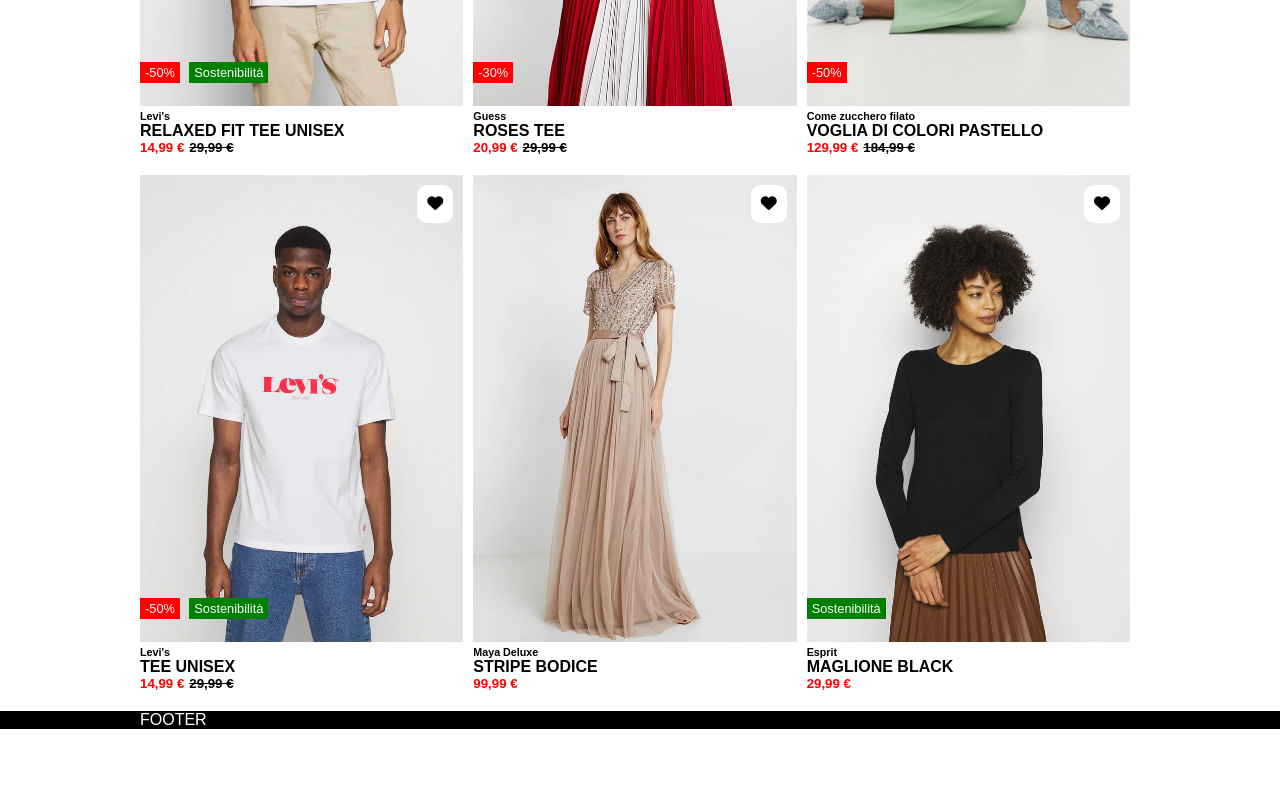
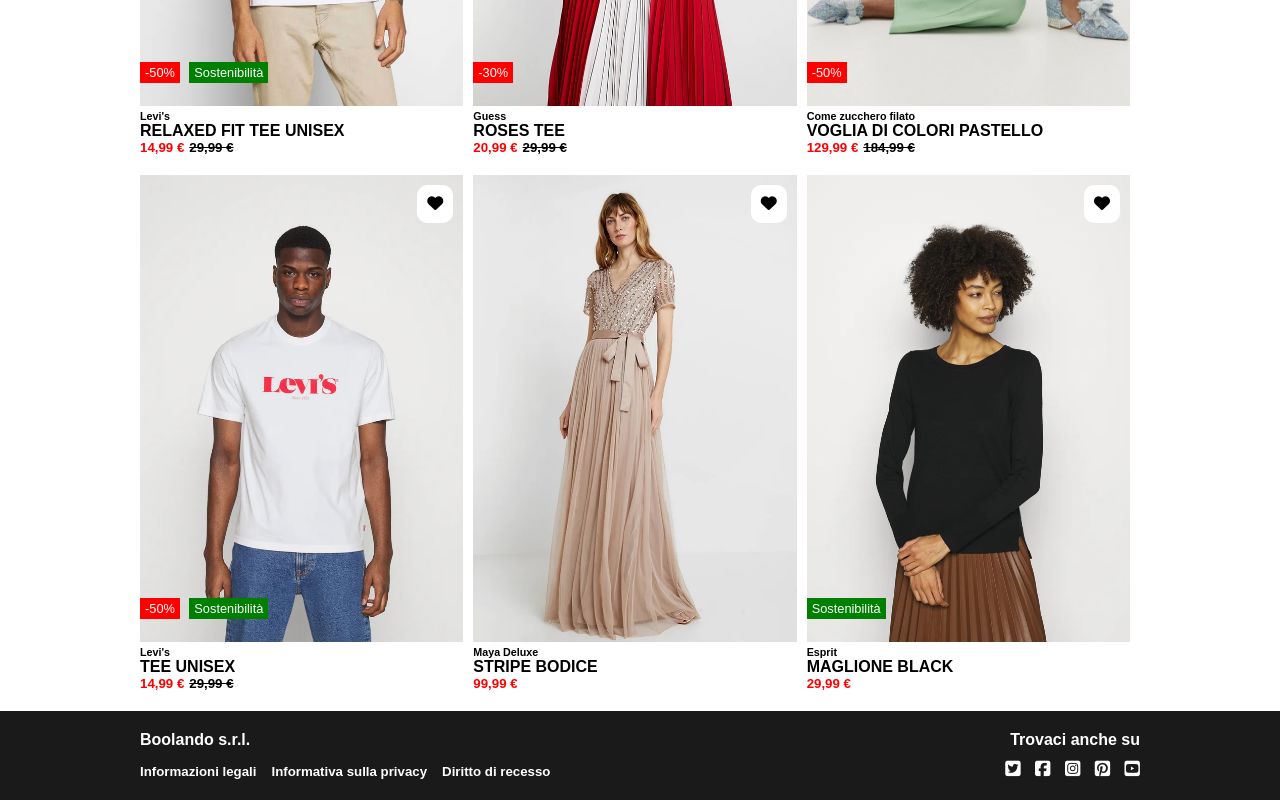
Before and after one commit to Claudio-Pri/html-css-boolando, a plain HTML site: page index.html in a window 1280 px wide. Shown: the part 496-1296 px from the top of the page. Before the commit the page ends 1225 px from the top, so only its background shows below. Drawn offline with Linux system fonts and the light colour scheme.

Commit message:
completato footer

```diff
--- a/css/style.css
+++ b/css/style.css
@@ -26,6 +26,10 @@ html {
 
 .my-col-1-3 {
     width: calc((100% / 3) - 10px);
+}
+
+.my-col-50 {
+    width: 50%;
 }
 
 img {
@@ -140,6 +144,46 @@ header .container .my-row .nav-buttons a {
     text-decoration: line-through;
 }
 
+/* FOOTER */
+
+footer {
+    background-color: #1A1A1A;
+    color: white;
+    padding: 20px 0;
+}
+
+
+footer .legal-info {
+    display: flex;
+}
+
+.footer-left .legal-info a {
+    text-decoration: none;
+    color: white;
+    padding-right: 15px;
+    padding-top: 15px;
+}
+
+footer .footer-right {
+    text-align: right;
+}
+
+footer .footer-right .nav-buttons {
+    margin-top: 10px;
+}
+
+.footer-right a {
+    text-decoration: none;
+    color: white;
+    font-size: 1.1rem;
+    padding-left: 10px;
+    padding-top: 15px;
+}
+
+
+
+
+
 /* DEBUG */
 
 /* .debug header {
@@ -164,8 +208,3 @@ header .container .my-row .nav-buttons a {
     min-height: 450px;
     border: 2px dashed white;
 } */
-
-.debug footer {
-    background-color: black;
-    color: white;
-}
--- a/index.html
+++ b/index.html
@@ -187,7 +187,36 @@
     <!-- footer -->
     <footer>
         <div class="container">
-            FOOTER
+            <div class="my-row">
+                <div class="footer-left my-col-50">
+                    <h4>Boolando s.r.l.</h4>
+                    <div class="legal-info">
+                        <a href="#">
+                            <h5>Informazioni legali</h5>
+                        </a>
+                        <a href="#">
+                            <h5>Informativa sulla privacy</h5>
+                        </a>
+                        <a href="#">
+                            <h5>Diritto di recesso</h5>
+                        </a>
+                    </div>
+
+                </div>
+                <div class="footer-right my-col-50">
+                    <h4>Trovaci anche su</h4>
+                    <div class="nav-buttons">
+                        <a href="#"><i class="fa-brands fa-square-twitter"></i></a>
+                        <a href="#"><i class="fa-brands fa-square-facebook"></i></a>
+                        <a href="#"><i class="fa-brands fa-square-instagram"></i></a>
+                        <a href="#"><i class="fa-brands fa-square-pinterest"></i></a>
+                        <a href="#"><i class="fa-brands fa-square-youtube"></i></a>
+                    </div>
+
+                </div>
+            </div>
+
+
         </div>
     </footer>
     <!-- /footer -->
```
